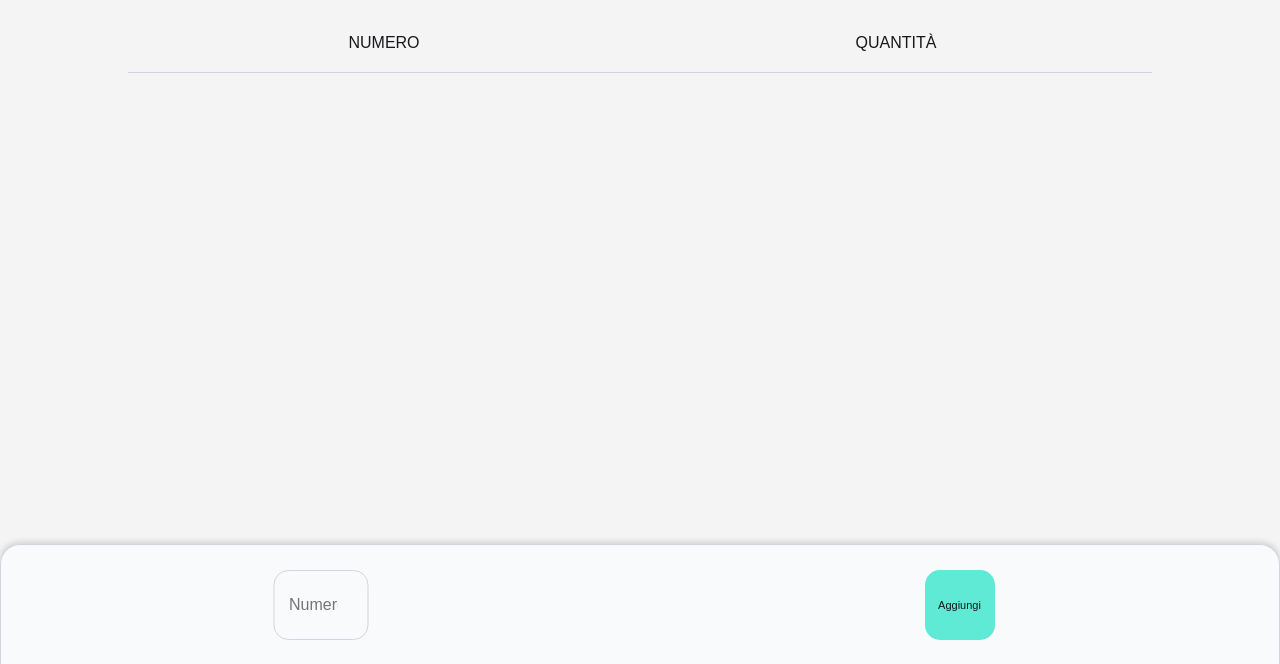
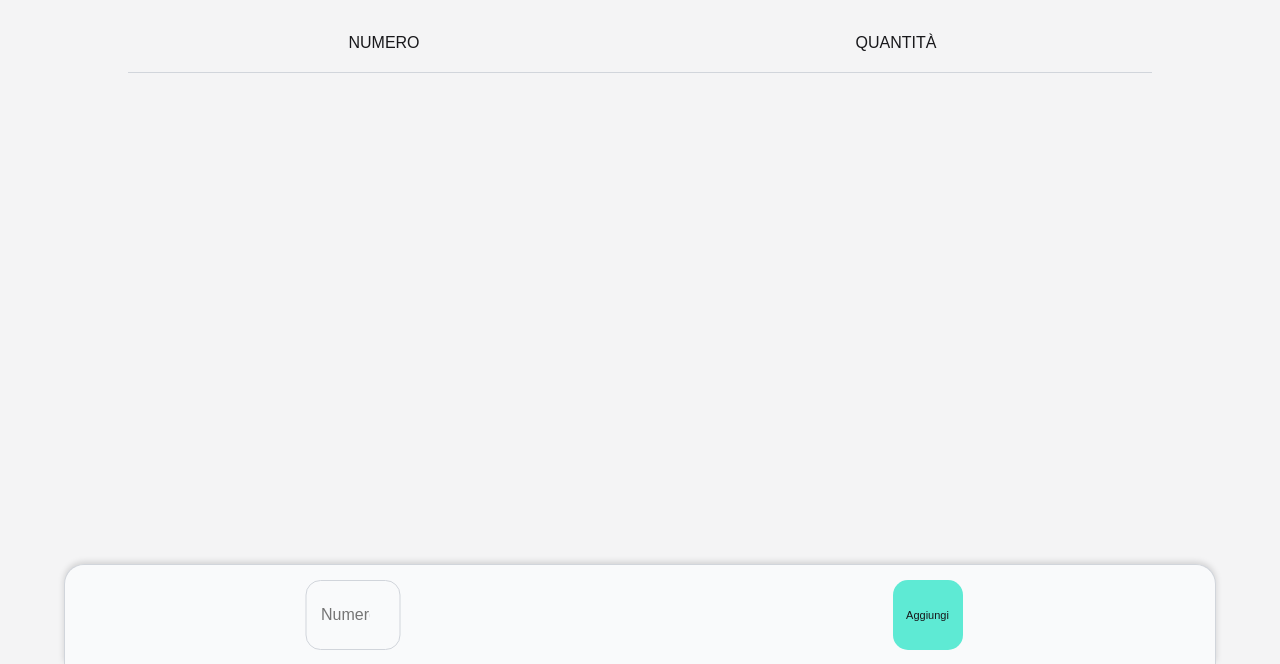
Before and after one commit to MikeSchsr13/sushiordination, a plain HTML site: page index.html in a window 1280 px wide. Shown: the part 136-800 px from the top of the page. Drawn offline with Linux system fonts and the light colour scheme; a web font is replaced by a local one.

Commit message:
modificata barra pulsatti

```diff
--- a/index.html
+++ b/index.html
@@ -34,7 +34,7 @@
 
     <!-- AREA BOTTONI -->
     <div class="section-container-buttons">
-        <!-- <div id="container-buttons" class="container-buttons"> -->
+        <div id="container-buttons" class="container-buttons">
             <div id="container-input" class="container-input">
                 <input type="number" id="text" placeholder="Numero">
             </div>
@@ -44,7 +44,7 @@
             <div id="container-btn-rem" class="container-btn-rem">
                 <button class="btn-rem" type="button" onclick="elimina()">Rimuovi</button>
             </div>
-        <!-- </div> -->
+        </div>
     </div>
 
     <script>
@@ -101,7 +101,7 @@
                         // animazione bottoni
                         document.getElementById("container-btn-add").style.width = "calc(100%/3)";
                         document.getElementById("container-input").style.width = "calc(100%/3)";
-                        document.getElementById("container-buttons").style.width = "90%";
+                        // document.getElementById("container-buttons").style.width = "90%";
                     }
                 }
             }
@@ -145,7 +145,7 @@
                     setTimeout(() => {
                         document.getElementById("container-btn-add").style.width = "calc(100%/2)";
                         document.getElementById("container-input").style.width = "calc(100%/2)";
-                        document.getElementById("container-buttons").style.width = "60%";
+                        // document.getElementById("container-buttons").style.width = "60%";
                     }, 300);
                 }
             }
--- a/style.css
+++ b/style.css
@@ -12,9 +12,8 @@
 		border-bottom: solid 1px #d1d5db;
 		transition: none;
 	}
-	.section-container-buttons {
+	.container-buttons {
 		background-color: #f9fafb;
-		border-radius: 20px 20px 0px 0px;
 		border: solid 1px #d1d5db;
 		border-bottom: none;
 	}
@@ -46,9 +45,8 @@
 		border-bottom: solid 1px #4b5563;
 		transition: none;
 	}
-	.section-container-buttons {
+	.container-buttons {
 		background-color: #18181b;
-		border-radius: 20px 20px 0px 0px;
 		border: solid 1px #4b5563;
 		border-bottom: none;
 	}
@@ -127,15 +125,25 @@ td {
 	font-weight: normal;
 }
 
-.space-bottom,
-.section-container-buttons {
+.space-bottom {
 	height: 120px;
 	width: 100%;
 }
 
 .section-container-buttons {
+	height: 100px;
+	width: 100%;
 	position: fixed;
 	bottom: 0;
+}
+
+.container-buttons {
+	position: relative;
+	left: 50%;
+	transform: translate(-50%);
+	width: 90%;
+	height: 100px;
+	border-radius: 20px 20px 0px 0px;
 	box-shadow: 0px -2px 6px rgba(0, 0, 0, 0.15);
 }
 
```
Lines whose indentation alone changed are shown as unchanged.
